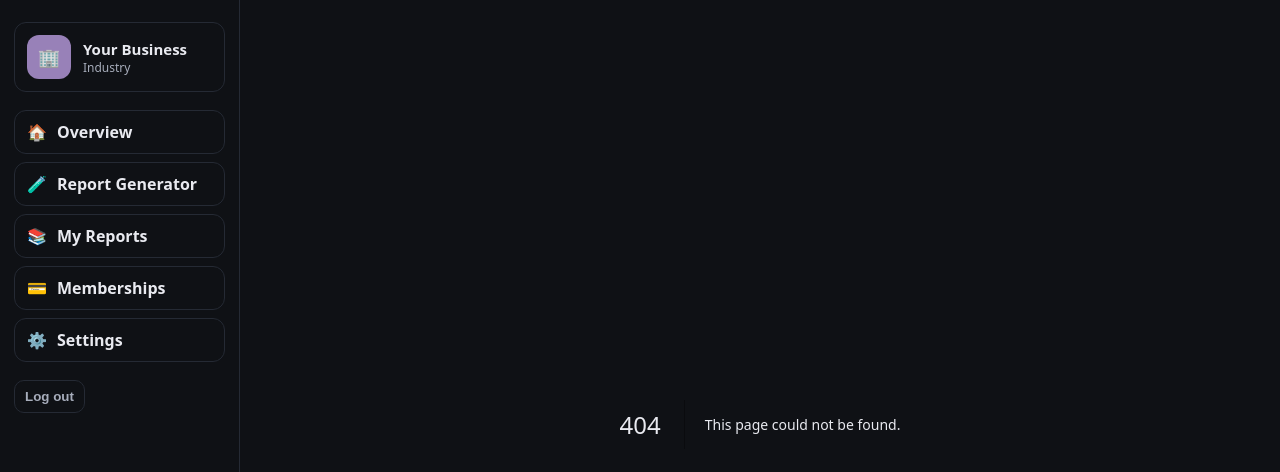
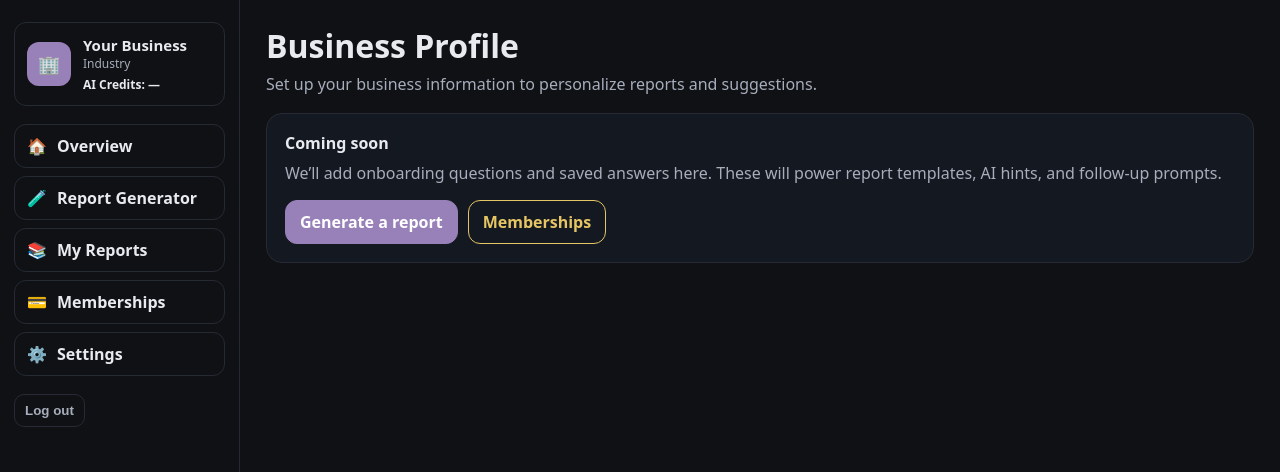
Before and after one commit to enrich-t/enrich_app, a Next.js app: page /profile in a window 1280 px wide. Before the commit this address had no page. Shown: the top 472 px of the page. Built offline with nearby package versions, Linux system fonts and the light colour scheme.

Commit message:
feat(ui): sidebar shows AI Credits via /api/tokens/balance; add Profile placeholder page

```diff
--- /dev/null
+++ b/app/profile/page.tsx
@@ -0,0 +1,60 @@
+'use client';
+
+import React from 'react';
+import Link from 'next/link';
+
+export default function ProfilePage() {
+  return (
+    <div>
+      <h1 style={{ margin: 0, fontSize: 32, fontWeight: 900 }}>Business Profile</h1>
+      <div style={{ color: '#a7adbb', marginTop: 6 }}>
+        Set up your business information to personalize reports and suggestions.
+      </div>
+
+      <div
+        style={{
+          marginTop: 18,
+          background: '#141821',
+          border: '1px solid #252a34',
+          borderRadius: 16,
+          padding: 18,
+        }}
+      >
+        <div style={{ fontWeight: 800, marginBottom: 8 }}>Coming soon</div>
+        <div style={{ color: '#a7adbb' }}>
+          We’ll add onboarding questions and saved answers here. These will power report templates,
+          AI hints, and follow-up prompts.
+        </div>
+        <div style={{ marginTop: 16, display: 'flex', gap: 10 }}>
+          <Link
+            href="/generate"
+            style={{
+              padding: '10px 14px',
+              borderRadius: 12,
+              border: '1px solid #9881b8',
+              background: '#9881b8',
+              color: '#fff',
+              fontWeight: 900,
+              textDecoration: 'none',
+            }}
+          >
+            Generate a report
+          </Link>
+          <Link
+            href="/ai-tokens"
+            style={{
+              padding: '10px 14px',
+              borderRadius: 12,
+              border: '1px solid #e5c564',
+              color: '#e5c564',
+              fontWeight: 900,
+              textDecoration: 'none',
+            }}
+          >
+            Memberships
+          </Link>
+        </div>
+      </div>
+    </div>
+  );
+}
--- a/components/Sidebar.tsx
+++ b/components/Sidebar.tsx
@@ -20,7 +20,15 @@ type Profile = {
   brand_primary_color?: string;
   brand_secondary_color?: string;
   logo_url?: string;
+  // Some backends might include credits here, but we’ll also fetch balance:
   credits_remaining?: number;
+};
+
+type Balance = {
+  credits_total?: number;
+  credits_used?: number;
+  credits_remaining?: number;
+  plan_name?: string;
 };
 
 type Item = { href: string; icon: string; label: string };
@@ -36,25 +44,60 @@ const NAV: Item[] = [
 export default function Sidebar() {
   const pathname = usePathname();
   const [profile, setProfile] = useState<Profile | null>(null);
+  const [credits, setCredits] = useState<number | null>(null);
 
   useEffect(() => {
     const load = async () => {
       const t = getToken();
       if (!t) return;
+
+      // 1) Profile
       try {
         const r = await apiFetch('/api/auth/me', { method: 'GET', cache: 'no-store' });
         const txt = await r.text();
         let j: any = null;
         try { j = JSON.parse(txt); } catch {}
         if (r.ok) setProfile(j?.profile || {});
+        if (j?.profile?.credits_remaining != null) {
+          setCredits(Number(j.profile.credits_remaining));
+        }
+      } catch { /* ignore */ }
+
+      // 2) Balance (authoritative for credits)
+      try {
+        const r = await apiFetch('/api/tokens/balance', { method: 'GET', cache: 'no-store' });
+        const txt = await r.text();
+        let j: Balance | any = null;
+        try { j = JSON.parse(txt); } catch {}
+        const data = (j?.data ?? j) as Balance;
+        if (data && data.credits_remaining != null) {
+          setCredits(Number(data.credits_remaining));
+        }
       } catch { /* ignore */ }
     };
+
     load();
   }, []);
 
+  const activeLinkStyle = (active: boolean): React.CSSProperties => ({
+    display: 'flex',
+    alignItems: 'center',
+    gap: 10,
+    width: '100%',
+    textAlign: 'left',
+    padding: '10px 12px',
+    borderRadius: 12,
+    border: `1px solid ${colors.border}`,
+    background: active ? colors.activeBg : 'transparent',
+    color: active ? '#fff' : colors.text,
+    fontWeight: 700,
+    textDecoration: 'none',
+    cursor: 'pointer',
+  });
+
   return (
     <>
-      {/* Header with business info */}
+      {/* Header with business info (clickable to /profile) */}
       <Link href="/profile" style={{ textDecoration: 'none', color: 'inherit' }}>
         <div
           style={{
@@ -93,49 +136,28 @@ export default function Sidebar() {
             )}
           </div>
 
-          <div style={{ flex: 1 }}>
-            <div style={{ fontWeight: 900, fontSize: 15 }}>
+          <div style={{ flex: 1, minWidth: 0 }}>
+            <div style={{ fontWeight: 900, fontSize: 15, whiteSpace: 'nowrap', overflow: 'hidden', textOverflow: 'ellipsis' }}>
               {profile?.business_name || 'Your Business'}
             </div>
             <div style={{ color: colors.sub, fontSize: 12 }}>
               {profile?.industry || 'Industry'}
             </div>
-            {profile?.credits_remaining !== undefined && (
-              <div style={{ marginTop: 4, fontSize: 12, fontWeight: 700, color: colors.text }}>
-                AI Credits: {profile.credits_remaining}
-              </div>
-            )}
+            <div style={{ marginTop: 4, fontSize: 12, fontWeight: 700, color: colors.text }}>
+              AI Credits: {credits != null ? credits : '—'}
+            </div>
           </div>
         </div>
       </Link>
 
       {/* Nav */}
       <nav style={{ display: 'grid', gap: 8 }}>
-        {NAV.map((item) => {
-          const active = pathname === item.href;
+        {NAV.map(({ href, icon, label }) => {
+          const active = pathname === href;
           return (
-            <Link
-              key={item.href}
-              href={item.href}
-              aria-current={active ? 'page' : undefined}
-              style={{
-                display: 'flex',
-                alignItems: 'center',
-                gap: 10,
-                width: '100%',
-                textAlign: 'left',
-                padding: '10px 12px',
-                borderRadius: 12,
-                border: `1px solid ${colors.border}`,
-                background: active ? colors.activeBg : 'transparent',
-                color: active ? '#fff' : colors.text,
-                fontWeight: 700,
-                textDecoration: 'none',
-                cursor: 'pointer',
-              }}
-            >
-              <span>{item.icon}</span>
-              <span>{item.label}</span>
+            <Link key={href} href={href} aria-current={active ? 'page' : undefined} style={activeLinkStyle(active)}>
+              <span>{icon}</span>
+              <span>{label}</span>
             </Link>
           );
         })}
```
